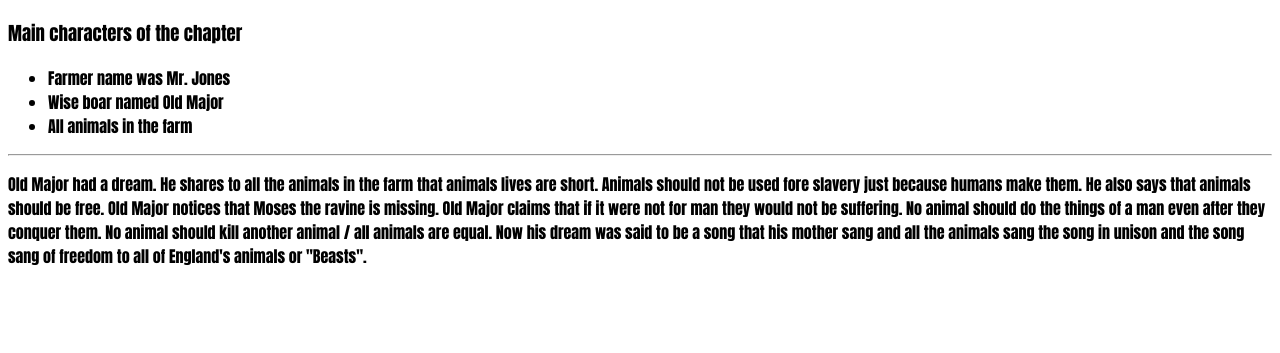
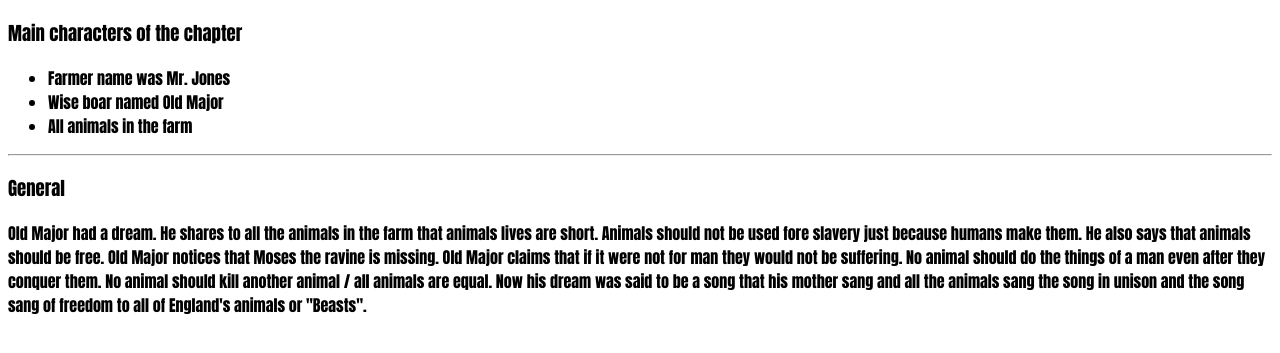
Before and after one commit to mena-matta2011/mena-matta2011.github.io, a plain HTML site: page book-summaries/animal-farm/chapter1.html in a window 1280 px wide. Shown: the part 73-426 px from the top of the page. Drawn offline with Linux system fonts and the light colour scheme.

Commit message:
added titles to code

```diff
--- a/book-summaries/animal-farm/chapter1.html
+++ b/book-summaries/animal-farm/chapter1.html
@@ -16,6 +16,7 @@
 
  </ul>
  <hr>
+ <h3>General</h3>
  <p>Old Major had a dream. He shares to all the animals in the farm
     that animals lives are short. Animals should not
     be used fore slavery just because humans make them. He also says that animals should be free. Old Major notices that Moses the ravine is missing. Old Major claims that if it were not for man they would not be suffering. No animal should do the things of a man even after they conquer them. No animal should kill another animal / all animals are equal. Now his dream was said to be a song that his mother sang and all the animals sang the song in unison and the song sang of freedom to all of England's animals or "Beasts".</p>
--- a/styles.css
+++ b/styles.css
@@ -1,3 +1,3 @@
 body {
-    font-family: Impact, Haettenschweiler, 'Arial Narrow Bold', sans-serif;
+    font-family: Impact, Haettenschweiler, sans-serif;
 }
```
